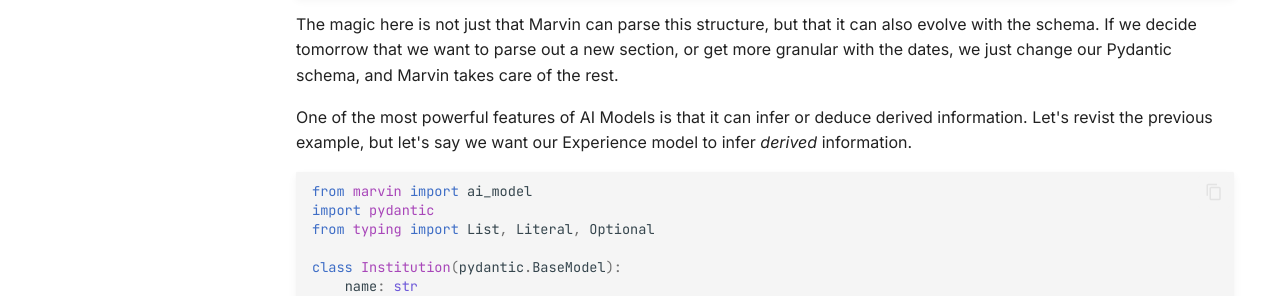
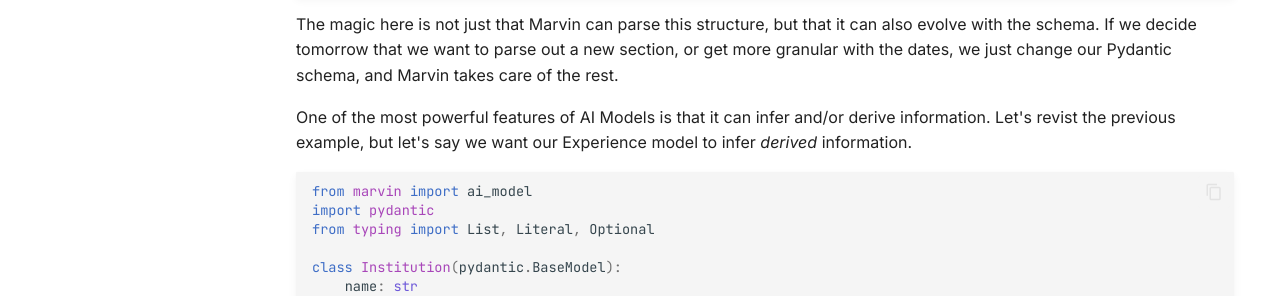
Before and after one commit to PrefectHQ/marvin, an MkDocs documentation site: the page built from docs/getting_started/ai_models_quickstart.md, in a window 1280 px wide and 900 px high, scrolled down 2982 px. Shown: the part 153-449 px from the top of the window. Built offline with MkDocs 1.6.1 and Material for MkDocs 9.7.7, drawn with Linux system fonts in a browser that asks for light colours; comment, search, counter and statistics services are not loaded.

Commit message:
Update docs/getting_started/ai_models_quickstart.md
Co-authored-by: nate nowack <thrast36@gmail.com>

````diff
--- a/docs/getting_started/ai_models_quickstart.md
+++ b/docs/getting_started/ai_models_quickstart.md
@@ -103,7 +103,7 @@
 
 The magic here is not just that Marvin can parse this structure, but that it can also evolve with the schema. If we decide tomorrow that we want to parse out a new section, or get more granular with the dates, we just change our Pydantic schema, and Marvin takes care of the rest.
 
-One of the most powerful features of AI Models is that it can infer or deduce derived information.
+One of the most powerful features of AI Models is that it can infer and/or derive information.
 Let's revist the previous example, but let's say we want our Experience model to infer *derived* information.
 
 ```python
````
